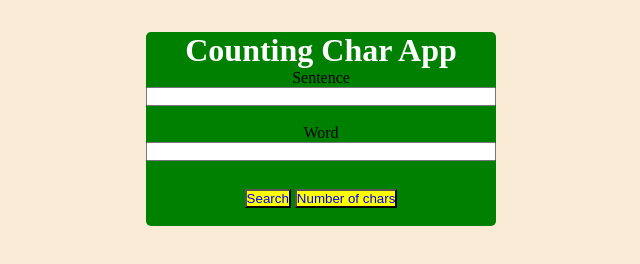
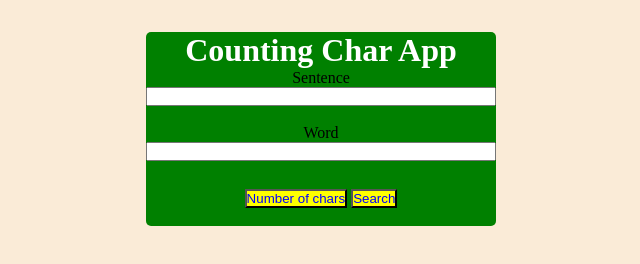
Before and after one commit to giftnkz6/Second-Group-App, a plain HTML site: page index.html in a window 1280 px wide. Shown: the full height of the page, 319-959 px from the left. Drawn offline with Linux system fonts and the light colour scheme.

Commit message:
Added buttons

```diff
--- a/index.html
+++ b/index.html
@@ -18,8 +18,8 @@
             <input type="text" name="word" id="word"><br><br>
             <p id="nSentence"></p>
             <p id="nChars"></p>
-            <button id="search">Search</button>
-            <button id="char">Number of chars</button><br><br>
+            <button id="search">Number of chars</button>
+            <button id="char">Search</button><br><br>
 
         </form>
 
```
